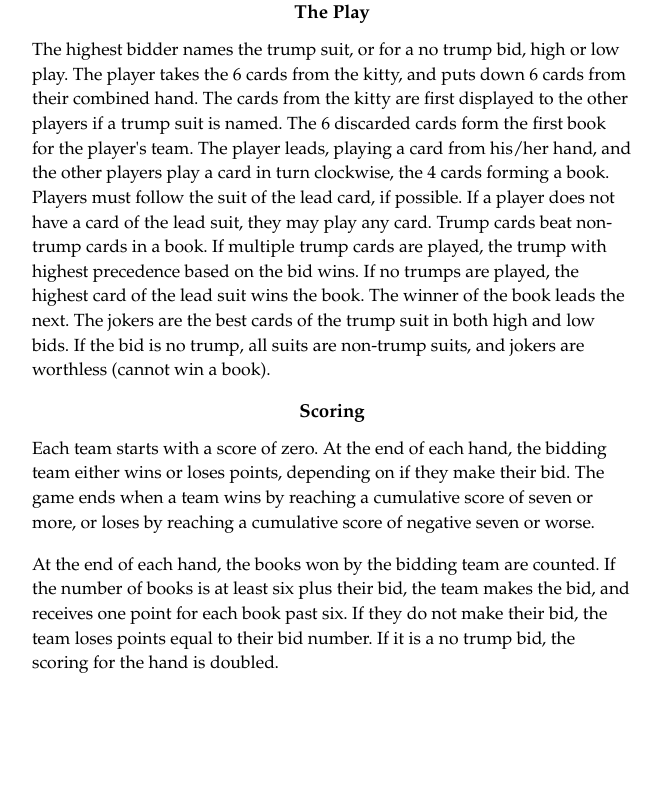
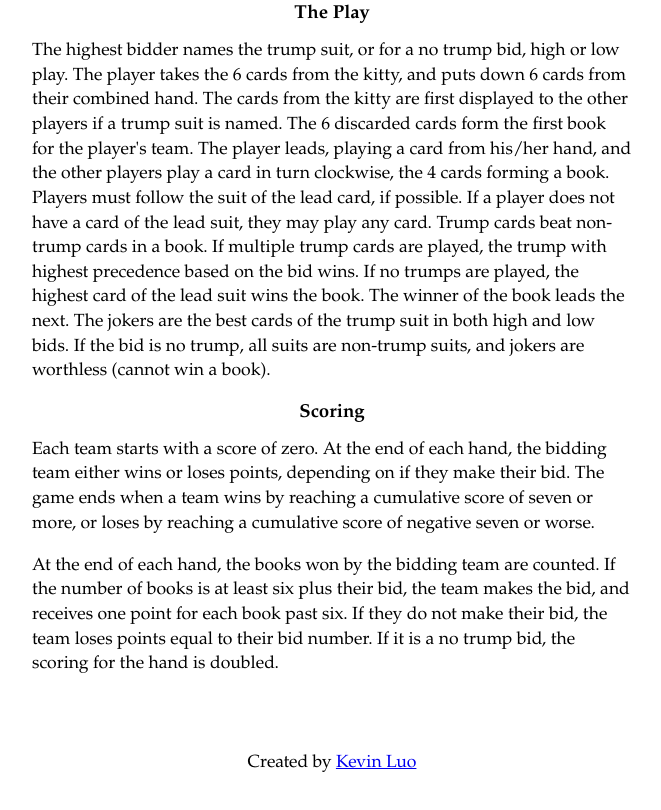
Before and after one commit to kluo/bidwhist, a website: page views/index.html in a window 1280 px wide. Shown: the part 1063-1873 px from the top of the page, without its empty margins (308-969 px from the left). Before the commit the page ends 1840 px from the top, so only its background shows below. Drawn offline with Linux system fonts and the light colour scheme; files that its build step writes are made by us from their sources.

Commit message:
Add footer

```diff
--- a/public/css/style.css
+++ b/public/css/style.css
@@ -55,3 +55,7 @@
   text-align: left;
   line-height: 1.4;
 }
+
+footer {
+  margin-top: 75px;
+}
--- a/views/index.html
+++ b/views/index.html
@@ -41,6 +41,9 @@
 	  At the end of each hand, the books won by the bidding team are counted. If the number of books is at least six plus their bid, the team makes the bid, and receives one point for each book past six. If they do not make their bid, the team loses points equal to their bid number. If it is a no trump bid, the scoring for the hand is doubled.
 	</p>
       </div>
+      <footer>
+        <p>Created by <a href="http://kluo.github.io/" target="_blank">Kevin Luo</a></p>
+      </footer>
     </div>
   </body>
 
```
